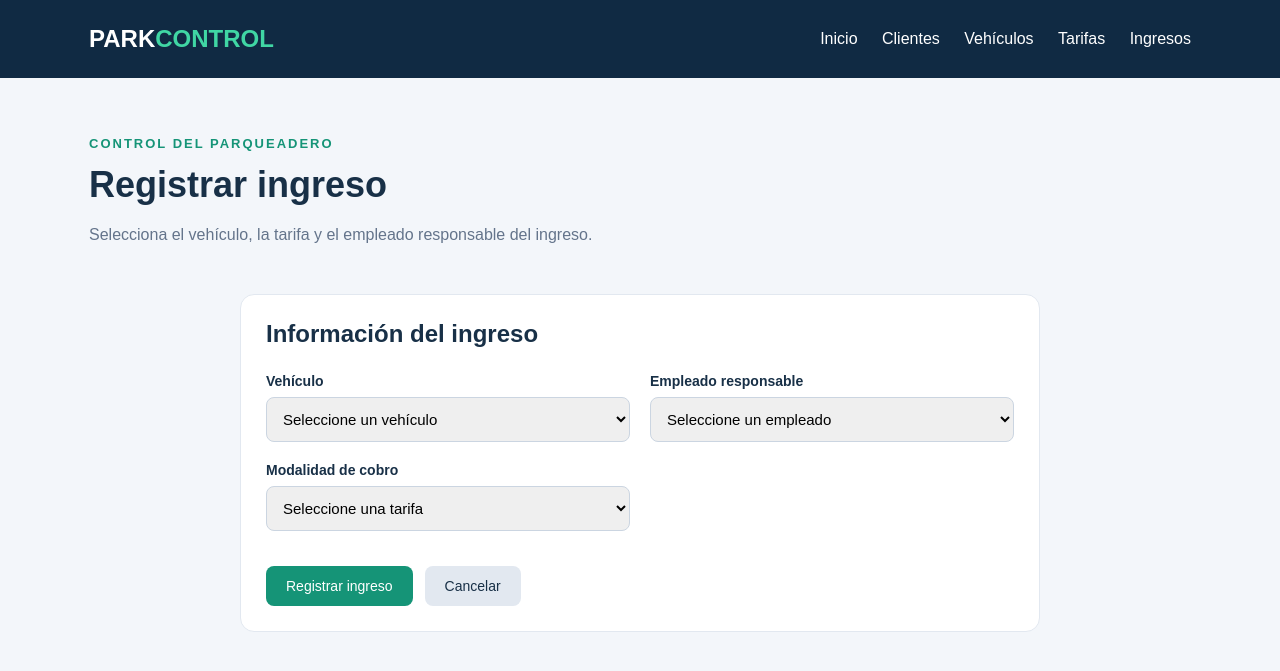
After one commit to vanesacuastuza094-cmd/parqueadero, a Django app: page /ingresos/registrar/ in a window 1280 px wide. The commit adds this page. Shown: the top 671 px of the page. Run offline with Django 5.2, Linux system fonts and the light colour scheme; data that the repository does not hold is empty.

Commit message:
registro de ingresos, num recibo automatico

```diff
--- a/p001crud/crud/forms.py
+++ b/p001crud/crud/forms.py
@@ -193,3 +193,101 @@ class TarifaForm(forms.ModelForm):
                 )
 
         return datos
+
+
+from .models import IngresoSalida, Empleado, Tarifa
+
+
+class IngresoForm(forms.Form):
+    vehiculo = forms.ModelChoiceField(
+        queryset=Vehiculo.objects.none(),
+        label="Vehículo",
+        empty_label="Seleccione un vehículo"
+    )
+
+    empleado = forms.ModelChoiceField(
+        queryset=Empleado.objects.none(),
+        label="Empleado responsable",
+        empty_label="Seleccione un empleado"
+    )
+
+    tarifa = forms.ModelChoiceField(
+        queryset=Tarifa.objects.none(),
+        label="Modalidad de cobro",
+        empty_label="Seleccione una tarifa"
+    )
+
+    def __init__(self, *args, **kwargs):
+        super().__init__(*args, **kwargs)
+
+        vehiculos_dentro = IngresoSalida.objects.filter(
+            fecha_salida__isnull=True
+        ).values_list("vehiculo_id", flat=True)
+
+        self.fields["vehiculo"].queryset = (
+            Vehiculo.objects.filter(
+                estado=True,
+                cliente__estado=True,
+                tipo_vehiculo__estado=True
+            )
+            .exclude(pk__in=vehiculos_dentro)
+            .select_related("cliente", "tipo_vehiculo")
+            .order_by("placa")
+        )
+
+        self.fields["empleado"].queryset = (
+            Empleado.objects.filter(estado=True)
+            .order_by("nombre", "apellido")
+        )
+
+        self.fields["tarifa"].queryset = (
+            Tarifa.objects.filter(
+                estado=True,
+                tipo_vehiculo__estado=True
+            )
+            .select_related("tipo_vehiculo")
+            .order_by("tipo_vehiculo__nombre", "tiempo")
+        )
+
+        self.fields["vehiculo"].label_from_instance = (
+            lambda obj: (
+                f"{obj.placa} - {obj.tipo_vehiculo.nombre} - "
+                f"{obj.cliente.nombre} {obj.cliente.apellido}"
+            )
+        )
+
+        self.fields["empleado"].label_from_instance = (
+            lambda obj: f"{obj.nombre} {obj.apellido}"
+        )
+
+        self.fields["tarifa"].label_from_instance = (
+            lambda obj: (
+                f"{obj.tipo_vehiculo.nombre} - "
+                f"{obj.tiempo} - ${obj.valor:,.0f}"
+            )
+        )
+
+    def clean(self):
+        datos = super().clean()
+
+        vehiculo = datos.get("vehiculo")
+        tarifa = datos.get("tarifa")
+
+        if vehiculo and tarifa:
+            if vehiculo.tipo_vehiculo_id != tarifa.tipo_vehiculo_id:
+                raise forms.ValidationError(
+                    "La tarifa seleccionada no corresponde "
+                    "al tipo de vehículo."
+                )
+
+        if vehiculo:
+            if IngresoSalida.objects.filter(
+                vehiculo=vehiculo,
+                fecha_salida__isnull=True
+            ).exists():
+                raise forms.ValidationError(
+                    "Este vehículo ya se encuentra dentro "
+                    "del parqueadero."
+                )
+
+        return datos
--- /dev/null
+++ b/p001crud/crud/templates/crud/registrar_ingreso.html
@@ -0,0 +1,91 @@
+
+{% load static %}
+<!DOCTYPE html>
+<html lang="es">
+<head>
+    <meta charset="UTF-8">
+    <meta name="viewport"
+          content="width=device-width, initial-scale=1.0">
+    <title>Registrar ingreso | ParkControl</title>
+    <link rel="stylesheet"
+          href="{% static 'crud/estilos.css' %}">
+</head>
+<body>
+<header class="encabezado">
+    <div class="contenedor barra">
+        <a class="marca" href="{% url 'inicio' %}">
+            PARK<span>CONTROL</span>
+        </a>
+        <nav>
+            <a class="enlace-nav" href="{% url 'inicio' %}">
+                Inicio
+            </a>
+            <a class="enlace-nav" href="{% url 'lista_clientes' %}">
+                Clientes
+            </a>
+            <a class="enlace-nav" href="{% url 'lista_vehiculos' %}">
+                Vehículos
+            </a>
+            <a class="enlace-nav" href="{% url 'lista_tarifas' %}">
+                Tarifas
+            </a>
+            <a class="enlace-nav" href="{% url 'lista_ingresos' %}">
+                Ingresos
+            </a>
+        </nav>
+    </div>
+</header>
+
+<main class="contenedor">
+    <section class="bienvenida">
+        <p class="subtitulo">CONTROL DEL PARQUEADERO</p>
+        <h1>Registrar ingreso</h1>
+        <p>
+            Selecciona el vehículo, la tarifa y
+            el empleado responsable del ingreso.
+        </p>
+    </section>
+
+    <section class="panel panel-formulario">
+        <h2>Información del ingreso</h2>
+
+        <form method="post" class="formulario-cliente">
+            {% csrf_token %}
+
+            {% if formulario.non_field_errors %}
+                <div class="errores">
+                    {{ formulario.non_field_errors }}
+                </div>
+            {% endif %}
+
+            {% for campo in formulario %}
+                <div class="grupo-campo">
+                    <label for="{{ campo.id_for_label }}">
+                        {{ campo.label }}
+                    </label>
+
+                    {{ campo }}
+
+                    {% if campo.errors %}
+                        <div class="errores">
+                            {{ campo.errors }}
+                        </div>
+                    {% endif %}
+                </div>
+            {% endfor %}
+
+            <div class="acciones-formulario">
+                <button type="submit" class="boton">
+                    Registrar ingreso
+                </button>
+
+                <a href="{% url 'lista_ingresos' %}"
+                   class="boton boton-secundario">
+                    Cancelar
+                </a>
+            </div>
+        </form>
+    </section>
+</main>
+</body>
+</html>
--- a/p001crud/crud/urls.py
+++ b/p001crud/crud/urls.py
@@ -61,4 +61,17 @@ urlpatterns = [
         name="editar_tarifa"
     ),
 
+
+    path(
+        "ingresos/",
+        views.lista_ingresos,
+        name="lista_ingresos"
+    ),
+
+    path(
+        "ingresos/registrar/",
+        views.registrar_ingreso,
+        name="registrar_ingreso"
+    ),
+
 ]
--- a/p001crud/crud/views.py
+++ b/p001crud/crud/views.py
@@ -2,6 +2,10 @@
 from django.shortcuts import render, redirect, get_object_or_404
 from .models import Cliente, Vehiculo, IngresoSalida, TipoVehiculo, Tarifa
 from .forms import ClienteForm, VehiculoForm, TarifaForm
+from django.utils import timezone
+from django.db import transaction
+from .models import Empleado, Tarifa
+from .forms import IngresoForm
 
 def inicio(request):
     contexto = {
@@ -225,3 +229,82 @@ def editar_tarifa(request, tarifa_id):
             "tarifa": tarifa,
         }
     )
+
+
+def lista_ingresos(request):
+    busqueda = request.GET.get("buscar", "").strip()
+
+    ingresos = IngresoSalida.objects.filter(
+        fecha_salida__isnull=True
+    ).select_related(
+        "vehiculo",
+        "cliente",
+        "empleado",
+        "tarifa"
+    ).order_by("-fecha_entrada")
+
+    if busqueda:
+        ingresos = ingresos.filter(
+            Q(vehiculo__placa__icontains=busqueda)
+            | Q(numero_recibo__icontains=busqueda)
+            | Q(cliente__nombre__icontains=busqueda)
+            | Q(cliente__apellido__icontains=busqueda)
+        )
+
+    return render(
+        request,
+        "crud/ingresos.html",
+        {
+            "ingresos_lista": ingresos,
+            "busqueda": busqueda,
+            "total_ingresos": ingresos.count(),
+        }
+    )
+
+
+def registrar_ingreso(request):
+    if request.method == "POST":
+        formulario = IngresoForm(request.POST)
+
+        if formulario.is_valid():
+            vehiculo = formulario.cleaned_data["vehiculo"]
+            empleado = formulario.cleaned_data["empleado"]
+            tarifa = formulario.cleaned_data["tarifa"]
+
+            with transaction.atomic():
+                # Bloquear el vehículo durante el registro.
+                vehiculo = Vehiculo.objects.select_for_update().get(
+                    pk=vehiculo.pk
+                )
+
+                ya_dentro = IngresoSalida.objects.filter(
+                    vehiculo=vehiculo,
+                    fecha_salida__isnull=True
+                ).exists()
+
+                if ya_dentro:
+                    formulario.add_error(
+                        None,
+                        "Este vehículo ya tiene un ingreso activo."
+                    )
+                else:
+                    IngresoSalida.objects.create(
+                        vehiculo=vehiculo,
+                        empleado=empleado,
+                        cliente=vehiculo.cliente,
+                        tarifa=tarifa,
+                        fecha_entrada=timezone.now(),
+                        tiempo_total=0,
+                        total_pago=0,
+                        estado=True
+                    )
+
+                    return redirect("lista_ingresos")
+    else:
+        formulario = IngresoForm()
+
+    return render(
+        request,
+        "crud/registrar_ingreso.html",
+        {"formulario": formulario}
+    )
```
Also changed, not shown: p001crud/crud/models.py (+62 -10 lines), p001crud/crud/templates/crud/ingresos.html (added, +131 -0 lines), p001crud/crud/templates/crud/inicio.html (+9 -0 lines), p001crud/crud/migrations/0005_alter_ingresosalida_forma_pago_descripcion_and_more.py (added).
